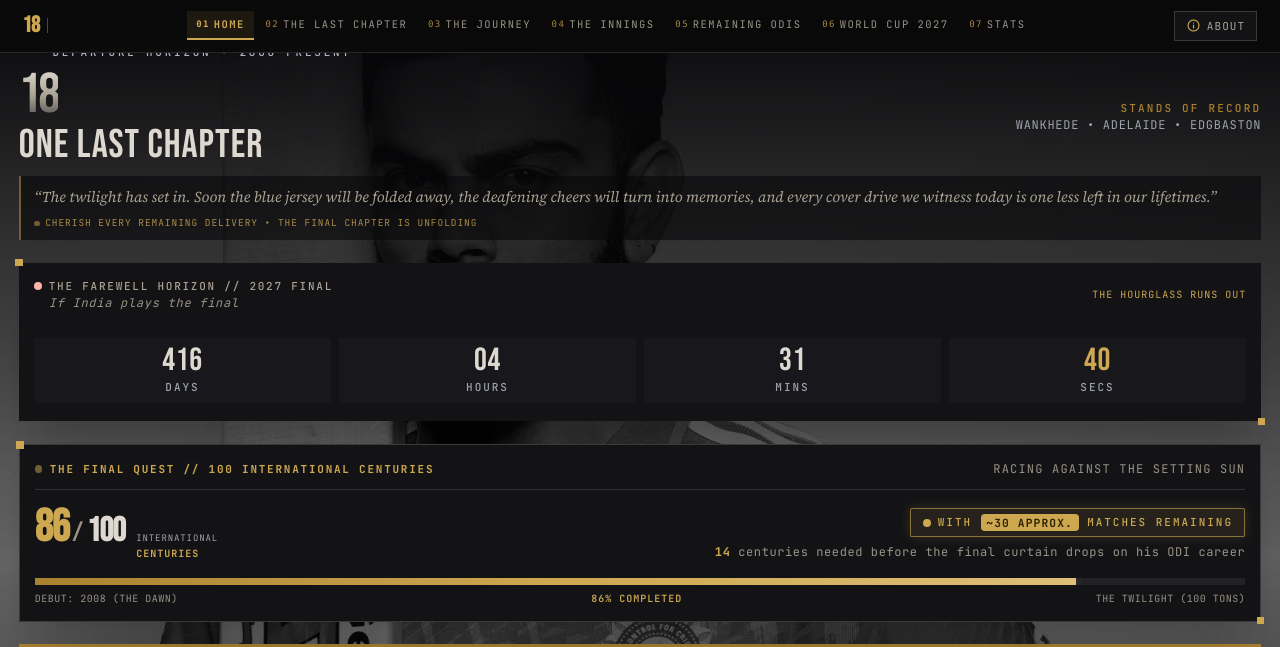
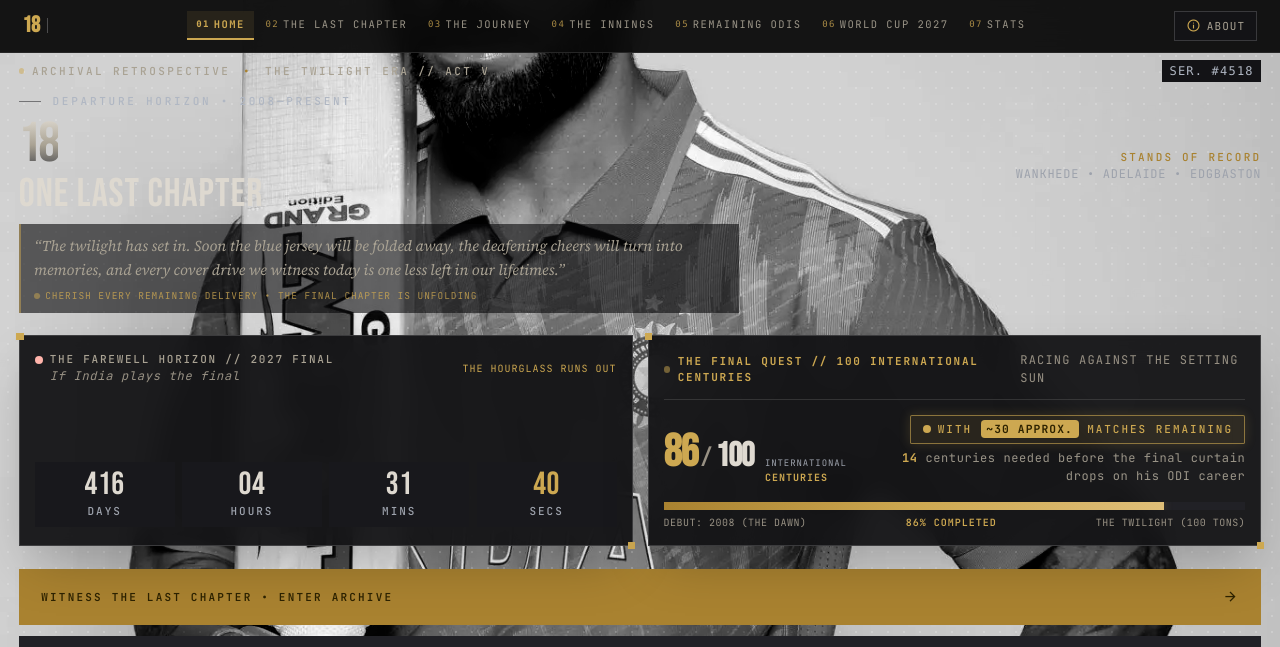
Before and after one commit to Hardik1056/virat-kohli-18-tribute, a website: page 18_one_last_chapter_hero/code.html in a window 1280 px wide. Shown: the top 647 px of the page. Drawn offline with nearby package versions, Linux system fonts and the light colour scheme.

Commit message:
fix(hero): add top clearance below fixed nav and place telemetry in 2-col bottom grid to reveal Kohli's face

```diff
--- a/18_one_last_chapter_hero/code.html
+++ b/18_one_last_chapter_hero/code.html
@@ -185,18 +185,18 @@
 </div>
 <main class="flex flex-col relative w-full bg-surface min-h-screen max-md:min-h-[100svh]"><div class="flex flex-col w-full relative overflow-hidden bg-surface-container-lowest text-on-surface">
 <!-- Documentary Full-Bleed Atmosphere Backdrop -->
-<div class="relative w-full overflow-hidden flex flex-col justify-between min-h-[92vh] max-md:min-h-[92svh]">
+<div class="relative w-full overflow-hidden flex flex-col justify-between min-h-[100vh] max-md:min-h-[100svh]">
 <!-- Background Image Scrim Stack -->
 <div class="absolute inset-0 z-0">
-<img decoding="async" alt="Virat Kohli in documentary silhouette under stadium floodlights" class="w-full h-full object-cover object-[center_20%] filter grayscale contrast-125 brightness-75 scale-105" data-vk-image="hero.mainBackdrop" src="../assets/images/world-cup-2023-portrait-bat-on-shoulder-alex-davidson.webp"/>
+<img decoding="async" alt="Virat Kohli in documentary silhouette under stadium floodlights" class="w-full h-full object-cover object-[center_top] sm:object-[center_3%] filter grayscale contrast-125 brightness-90 scale-100 sm:scale-105 transition-all duration-700" data-vk-image="hero.mainBackdrop" src="../assets/images/world-cup-2023-portrait-bat-on-shoulder-alex-davidson.webp"/>
 <!-- Grain Texture Layer (Subtle Noise) -->
 <div class="absolute inset-0 opacity-20 pointer-events-none mix-blend-overlay bg-[radial-gradient(#fff_1px,transparent_1px)] [background-size:16px_16px]"></div>
 <!-- Vignettes & Editorial Masking (Linear Tonal Depth) -->
-<div class="absolute inset-0 bg-gradient-to-b from-surface-container-lowest via-surface-container-lowest/40 to-surface-container-lowest"></div>
-<div class="absolute inset-0 bg-radial-at-c from-transparent via-surface-container-lowest/60 to-surface-container-lowest"></div>
+<div class="absolute inset-0 bg-gradient-to-b from-[#0a0a0a]/85 via-transparent to-[#0a0a0a] pointer-events-none"></div>
+<div class="absolute inset-0 bg-radial-at-c from-transparent via-[#0a0a0a]/20 to-[#0a0a0a] pointer-events-none"></div>
 </div>
 <!-- Editorial Header / Archival Registration Stamp -->
-<header class="relative z-10 w-full px-5 pt-3 pb-3 flex items-center justify-between max-md:flex-wrap max-md:gap-y-1.5">
+<header class="relative z-10 w-full px-5 pt-16 sm:pt-20 pb-3 flex items-center justify-between max-md:flex-wrap max-md:gap-y-1.5">
 <a class="flex items-center space-x-2 hover:opacity-80 transition-opacity" href="../18_the_last_chapter_desktop_editorial/code.html">
 <span class="inline-block w-1.5 h-1.5 rounded-full bg-primary animate-pulse"></span>
 <p class="font-label-caps text-label-caps text-on-surface-variant tracking-[0.22em] max-md:tracking-[0.14em] uppercase">
@@ -208,7 +208,7 @@
 </a>
 </header>
 <!-- Monumental Typography & Narrative Centerpiece -->
-<section class="relative z-10 w-full px-5 mt-auto mb-2 flex flex-col">
+<section class="relative z-10 w-full px-5 mt-auto mb-2 flex flex-col pt-12 sm:pt-20">
 <!-- Top Chronology Stamp -->
 <div class="flex items-center space-x-3 mb-2">
 <span class="h-px w-6 bg-outline-variant"></span>
@@ -232,7 +232,7 @@
         </h2>
 </div>
 <!-- Haunting Documentary Sub-title -->
-<blockquote class="mt-3 mb-6 pl-3.5 border-l-2 border-primary/50 bg-surface-container-lowest/60 py-2.5">
+<blockquote class="mt-3 mb-6 pl-3.5 border-l-2 border-primary/50 bg-surface-container-lowest/60 py-2.5 max-w-3xl">
 <p class="font-body-md text-base sm:text-body-md italic text-on-surface-variant leading-relaxed">
           “The twilight has set in. Soon the blue jersey will be folded away, the deafening cheers will turn into memories, and every cover drive we witness today is one less left in our lifetimes.”
         </p>
@@ -241,8 +241,11 @@
 <span>CHERISH EVERY REMAINING DELIVERY • THE FINAL CHAPTER IS UNFOLDING</span>
 </footer>
 </blockquote>
+
+<!-- Two-Column Side-by-Side Telemetry Suite on Desktop (Pushed Lower to Keep Face Visible) -->
+<div class="grid grid-cols-1 lg:grid-cols-2 gap-4 lg:gap-6 mb-6 w-full items-stretch">
   <!-- Minimalist Countdown Module -->
-<div class="w-full bg-surface-container-low p-4 max-md:p-3 relative mb-6 shadow-2xl">
+  <div class="w-full bg-surface-container-low/95 backdrop-blur-md p-4 max-md:p-3 relative shadow-2xl border border-outline-variant/40 flex flex-col justify-between">
     <!-- Accent Corner Notches -->
     <div class="absolute -top-1 -left-1 w-2 h-2 bg-primary"></div>
     <div class="absolute -bottom-1 -right-1 w-2 h-2 bg-primary"></div>
@@ -278,8 +281,9 @@
       </div>
     </div>
   </div>
+
   <!-- MONUMENTAL QUEST: GOAL FOR 100 INTERNATIONAL CENTURIES -->
-<section class="w-full bg-surface-container-low border border-outline-variant/40 p-4 max-md:p-3 relative mb-6 shadow-2xl backdrop-blur-sm" id="century-goal-section" aria-label="Goal for 100 International Centuries">
+  <section class="w-full bg-surface-container-low/95 backdrop-blur-md border border-outline-variant/40 p-4 max-md:p-3 relative shadow-2xl flex flex-col justify-between" id="century-goal-section" aria-label="Goal for 100 International Centuries">
     <!-- Accent Corner Notches -->
     <div class="absolute -top-1 -left-1 w-2 h-2 bg-primary"></div>
     <div class="absolute -bottom-1 -right-1 w-2 h-2 bg-primary"></div>
@@ -338,6 +342,7 @@
       </div>
     </div>
   </section>
+</div>
 <!-- Action Suite -->
 <div class="flex flex-col space-y-3 w-full">
 <!-- Primary Monumental CTA Button -->
```
Lines whose indentation alone changed are shown as unchanged.
